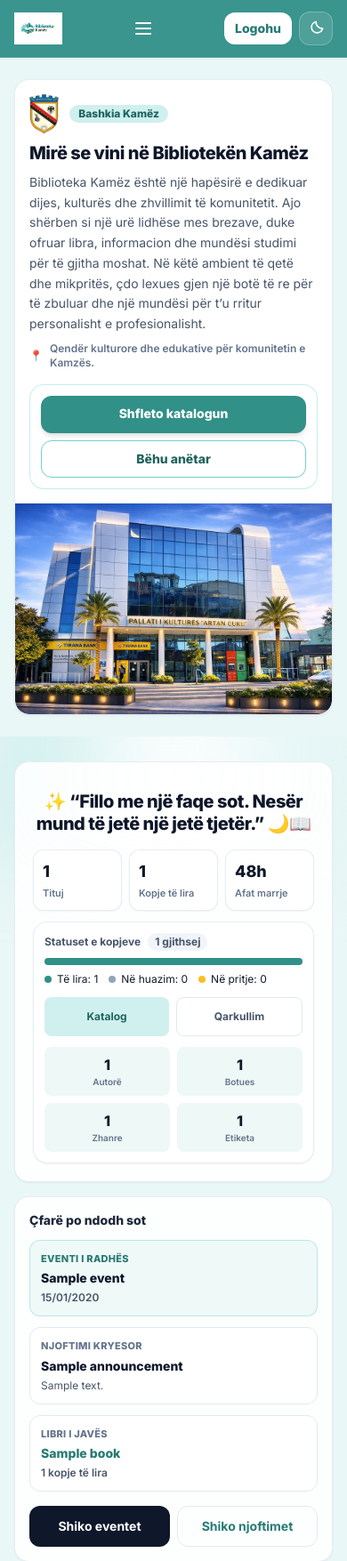
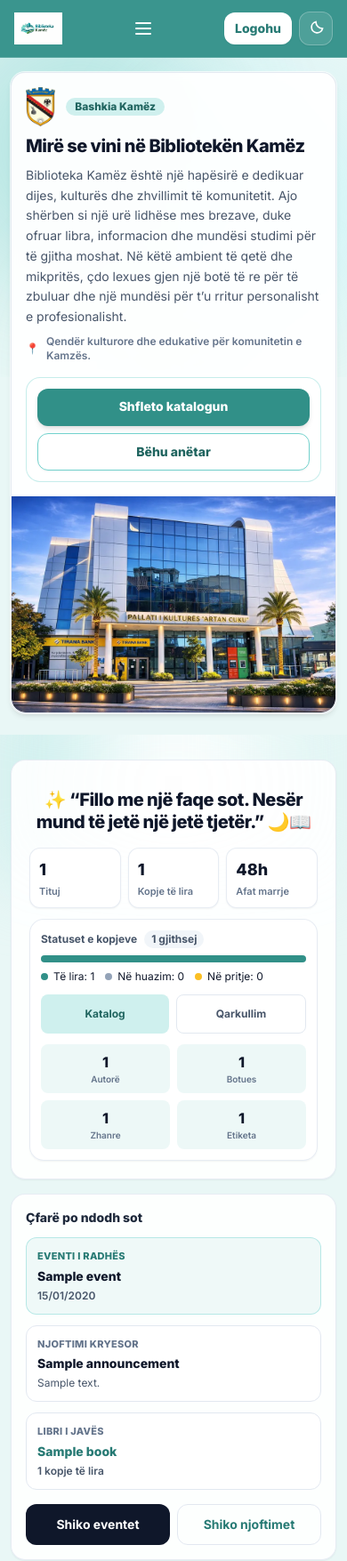
Before and after one commit to fatoslala12/biblioteka, a Django app: page / in a window 390 px wide. Shown: the top 1755 px of the page at 89% size. Run offline with Django 5.2, Linux system fonts and the light colour scheme; tables that the repository leaves empty hold one stand-in row (values such as "Sample post"); grey boxes marked "Sample" are stand-in pictures; parts of the project's set-up code (start-up, migrations or seed data) failed here and were passed over; some libraries are stand-ins or nearby versions.

Commit message:
Nav: Kryefaqja on desktop; premium home motion and mobile polish
- Add Kryefaqja as first desktop nav link with active state on /; highlight mobile Kryefaqja when home.
- Ambient animated orbs behind hero; breathing card shadows (sl-premium-surface) on hero, stats, today, featured, gallery.
- Animated gradient wash in second section; staggered fade-up for hero copy; consolidate reduced-motion overrides.
- Tighter mobile section padding, rounded-3xl cards from sm up, improved featured carousel width on small screens.

Made-with: Cursor

```diff
--- a/cms/templates/cms/base.html
+++ b/cms/templates/cms/base.html
@@ -93,6 +93,7 @@
               <svg class="h-6 w-6" fill="none" stroke="currentColor" viewBox="0 0 24 24"><path stroke-linecap="round" stroke-linejoin="round" stroke-width="2" d="M4 6h16M4 12h16M4 18h16"/></svg>
             </button>
             <nav id="sl-desktop-nav" class="hidden items-center gap-1 md:flex">
+              <a href="/" class="rounded-xl px-3 py-2 text-sm font-medium hover:bg-white/10 hover:text-white dark:hover:bg-brand-500/20 {% if request.path == '/' %}bg-white/20 text-white ring-1 ring-white/35 dark:ring-brand-300/40{% else %}text-white/90{% endif %}">Kryefaqja</a>
               <a href="/catalog/" class="rounded-xl px-3 py-2 text-sm font-medium hover:bg-white/10 hover:text-white dark:hover:bg-brand-500/20 {% if '/catalog/' in request.path or '/books/' in request.path %}bg-white/20 text-white ring-1 ring-white/35 dark:ring-brand-300/40{% else %}text-white/90{% endif %}">Katalog</a>
               <a href="/njoftime/" class="rounded-xl px-3 py-2 text-sm font-medium hover:bg-white/10 hover:text-white dark:hover:bg-brand-500/20 {% if '/njoftime/' in request.path %}bg-white/20 text-white ring-1 ring-white/35 dark:ring-brand-300/40{% else %}text-white/90{% endif %}">Njoftime</a>
               <a href="/evente/" class="rounded-xl px-3 py-2 text-sm font-medium hover:bg-white/10 hover:text-white dark:hover:bg-brand-500/20 {% if '/evente/' in request.path %}bg-white/20 text-white ring-1 ring-white/35 dark:ring-brand-300/40{% else %}text-white/90{% endif %}">Evente</a>
@@ -142,7 +143,7 @@
             <button id="sl-mobile-menu-close" type="button" class="rounded-lg p-2 text-white hover:bg-white/10" aria-label="Mbylle">✕</button>
           </div>
           <nav class="flex flex-col gap-1 p-4">
-            <a href="/" class="rounded-xl px-3 py-2.5 text-sm font-medium text-white/95 hover:bg-white/10">Kryefaqja</a>
+            <a href="/" class="rounded-xl px-3 py-2.5 text-sm font-medium {% if request.path == '/' %}bg-white/20 text-white ring-1 ring-white/30{% else %}text-white/95 hover:bg-white/10{% endif %}">Kryefaqja</a>
             <a href="/catalog/" class="rounded-xl px-3 py-2.5 text-sm font-medium text-white/95 hover:bg-white/10">Katalog</a>
             <a href="/njoftime/" class="rounded-xl px-3 py-2.5 text-sm font-medium text-white/95 hover:bg-white/10">Njoftime</a>
             <a href="/evente/" class="rounded-xl px-3 py-2.5 text-sm font-medium text-white/95 hover:bg-white/10">Evente</a>
--- a/cms/templates/cms/home.html
+++ b/cms/templates/cms/home.html
@@ -5,10 +5,15 @@
 
 {% block content %}
   <!-- Mirë se vini + foto kryesore + galeri foto të vogla (hyrja e parë) -->
-  <section class="mx-auto w-full max-w-7xl px-4 py-6 sm:px-6 sm:py-8 lg:px-8">
-    <div class="min-w-0 overflow-hidden rounded-2xl border border-slate-200/80 bg-white shadow-sm dark:border-slate-700 dark:bg-slate-800/40">
+  <section class="relative mx-auto w-full max-w-7xl px-3 pb-6 pt-4 sm:px-6 sm:pb-8 sm:pt-6 lg:px-8">
+    <div class="pointer-events-none absolute inset-x-0 top-0 -z-10 h-[min(92vw,520px)] overflow-hidden sm:h-[480px]" aria-hidden="true">
+      <div class="sl-home-orb sl-home-orb-a absolute -left-[20%] top-[-18%] h-[min(85vw,380px)] w-[min(85vw,380px)] rounded-full bg-brand-400/30 blur-3xl dark:bg-brand-500/25"></div>
+      <div class="sl-home-orb sl-home-orb-b absolute -right-[12%] top-[8%] h-[min(70vw,320px)] w-[min(70vw,320px)] rounded-full bg-cyan-200/35 blur-3xl dark:bg-slate-600/25"></div>
+      <div class="sl-home-orb sl-home-orb-c absolute left-[20%] bottom-[-30%] h-[min(60vw,280px)] w-[min(60vw,280px)] rounded-full bg-emerald-200/25 blur-3xl dark:bg-emerald-900/20"></div>
+    </div>
+    <div class="sl-premium-surface sl-premium-hero min-w-0 overflow-hidden rounded-2xl border border-slate-200/90 bg-white/95 shadow-md ring-1 ring-white/70 backdrop-blur-sm dark:border-slate-600/50 dark:bg-slate-800/55 dark:ring-white/5 sm:rounded-3xl">
       <div class="grid grid-cols-1 gap-0 lg:grid-cols-12">
-        <div class="min-w-0 p-4 sm:p-6 lg:col-span-7 lg:p-8">
+        <div class="sl-hero-enter min-w-0 p-4 sm:p-6 lg:col-span-7 lg:p-8">
           <div class="flex min-w-0 flex-row flex-wrap items-center gap-3 sm:gap-4">
             <img src="{% static 'img/logo_kamez.png' %}" alt="Bashkia Kamëz" width="64" height="80" class="h-11 w-auto max-h-11 shrink-0 object-contain object-left sm:h-12 sm:max-h-12" loading="eager" decoding="async" fetchpriority="high" />
             <div class="inline-flex min-w-0 items-center rounded-full bg-brand-100 px-2.5 py-1 text-xs font-extrabold leading-none text-brand-800 dark:bg-brand-900/50 dark:text-brand-100">Bashkia Kamëz</div>
@@ -39,14 +44,14 @@
   <!-- Hero premium + CTA + What happens today -->
   <section class="relative">
     <div class="pointer-events-none absolute inset-0 overflow-hidden">
-      <div class="absolute -top-12 left-0 right-0 h-48 bg-gradient-to-r from-brand-200/50 via-white to-brand-100/50 blur-2xl"></div>
+      <div class="sl-premium-bg-drift absolute -top-12 left-0 right-0 h-52 bg-gradient-to-r from-brand-200/55 via-white to-brand-100/55 blur-2xl dark:from-brand-900/30 dark:via-slate-900/40 dark:to-brand-800/25"></div>
     </div>
 
-    <div class="relative mx-auto w-full max-w-7xl px-4 py-5 sm:px-6 sm:py-7 lg:px-8">
+    <div class="relative mx-auto w-full max-w-7xl px-3 py-5 sm:px-6 sm:py-7 lg:px-8">
       <div class="mt-2 grid grid-cols-1 items-stretch gap-4 sm:gap-6 lg:grid-cols-12 lg:gap-8">
         <!-- Kolona e majte: mesazh i paster + CTA ne qender -->
         <div class="lg:col-span-7">
-          <div class="sl-quote-card h-full min-h-[320px] rounded-2xl border border-slate-200/80 bg-white/90 p-5 shadow-sm dark:border-slate-700 dark:bg-slate-800/40 sm:p-6">
+          <div class="sl-quote-card sl-premium-surface sl-premium-surface-slow h-full min-h-[280px] rounded-2xl border border-slate-200/80 bg-white/90 p-5 shadow-sm dark:border-slate-700 dark:bg-slate-800/40 sm:min-h-[320px] sm:rounded-3xl sm:p-6">
             <div class="flex h-full flex-col text-left">
               <p class="mx-auto mt-3 max-w-xl text-center text-xl font-black leading-tight tracking-tight text-slate-900 dark:text-white sm:text-3xl">
                 ✨ “Fillo me një faqe sot. Nesër mund të jetë një jetë tjetër.” 🌙📖
@@ -109,7 +114,7 @@
 
         <!-- Kolona e djathte: cfare po ndodh sot -->
         <div class="lg:col-span-5">
-          <div class="h-full min-h-[320px] min-w-0 rounded-2xl border border-slate-200/80 bg-white/90 p-4 shadow-sm dark:border-slate-700 dark:bg-slate-800/40 sm:p-5">
+          <div class="sl-premium-surface sl-premium-surface-slow h-full min-h-[280px] min-w-0 rounded-2xl border border-slate-200/80 bg-white/90 p-4 shadow-sm dark:border-slate-700 dark:bg-slate-800/40 sm:min-h-[320px] sm:rounded-3xl sm:p-5">
             <div class="text-sm font-extrabold text-slate-800 dark:text-white">Çfarë po ndodh sot</div>
             <div class="mt-3 space-y-3">
               <div class="rounded-xl border border-brand-200/70 bg-brand-50/70 p-3 dark:border-brand-900/40 dark:bg-brand-900/20">
@@ -149,14 +154,14 @@
       </div>
 
       <!-- Tituj te rekomanduar: carousel horizontal me cover -->
-      <div class="mt-6 min-w-0 rounded-2xl border border-slate-200/80 bg-white/90 p-4 shadow-sm dark:border-slate-700 dark:bg-slate-800/40 sm:p-5">
+      <div class="sl-premium-surface sl-premium-surface-slow mt-6 min-w-0 rounded-2xl border border-slate-200/80 bg-white/90 p-4 shadow-sm dark:border-slate-700 dark:bg-slate-800/40 sm:rounded-3xl sm:p-5">
         <div class="flex items-center justify-between gap-2">
           <span class="text-sm font-extrabold text-slate-800 dark:text-white">Tituj të rekomanduar</span>
           <a class="text-xs font-bold text-brand-600 hover:text-brand-700 dark:text-brand-400" href="/catalog/">Të gjitha →</a>
         </div>
         <div class="mt-3 flex gap-3 overflow-x-auto pb-1 snap-x snap-mandatory">
           {% for b in featured %}
-            <a href="/books/{{ b.id }}/" class="snap-start shrink-0 w-52 rounded-2xl border border-slate-200 bg-white p-3 shadow-sm transition hover:-translate-y-0.5 hover:shadow-md dark:border-slate-700 dark:bg-slate-900/40">
+            <a href="/books/{{ b.id }}/" class="snap-start shrink-0 w-[min(100%,13.5rem)] max-w-[13.5rem] rounded-2xl border border-slate-200 bg-white p-3 shadow-sm transition duration-300 hover:-translate-y-0.5 hover:shadow-md active:scale-[0.98] dark:border-slate-700 dark:bg-slate-900/40 sm:w-52">
               <div class="relative h-44 overflow-hidden rounded-xl border border-slate-200 bg-gradient-to-br from-brand-100 to-brand-50 dark:border-slate-700 dark:from-slate-800 dark:to-slate-900">
                 <img
                   src="https://covers.openlibrary.org/b/isbn/{{ b.isbn }}-M.jpg?default=false"
@@ -181,7 +186,7 @@
       </div>
 
       {% if home_gallery %}
-      <div class="mt-4 min-w-0 rounded-2xl border border-slate-200/80 bg-white/90 p-4 shadow-sm dark:border-slate-700 dark:bg-slate-800/40 sm:p-5" style="content-visibility:auto; contain-intrinsic-size: 1px 220px;">
+      <div class="sl-premium-surface sl-premium-surface-slow mt-4 min-w-0 rounded-2xl border border-slate-200/80 bg-white/90 p-4 shadow-sm dark:border-slate-700 dark:bg-slate-800/40 sm:rounded-3xl sm:p-5" style="content-visibility:auto; contain-intrinsic-size: 1px 220px;">
         <div class="text-center text-[11px] font-bold uppercase tracking-wider text-slate-500 dark:text-slate-400 sm:text-xs">Pamje nga biblioteka</div>
         <div class="mt-2 grid grid-cols-2 gap-2 sm:mt-3 sm:grid-cols-4 sm:gap-3">
           {% for item in home_gallery %}
@@ -354,9 +359,6 @@
       0%, 100% { transform: translateY(0) scale(1); }
       50% { transform: translateY(-1px) scale(1.03); }
     }
-    @media (prefers-reduced-motion: reduce) {
-      .sl-book-icon { animation: none; }
-    }
     /* Foto hero: hyrje me fade + lehtë zhvendim */
     .sl-hero-photo-wrap .sl-hero-photo {
       opacity: 0;
@@ -369,11 +371,121 @@
         transform: scale(1);
       }
     }
+
+    /* Orbe ambient — lëvizje e butë */
+    @keyframes sl-home-orb-drift-a {
+      0%, 100% { transform: translate(0, 0) scale(1); opacity: 0.95; }
+      50% { transform: translate(8%, 6%) scale(1.1); opacity: 0.75; }
+    }
+    @keyframes sl-home-orb-drift-b {
+      0%, 100% { transform: translate(0, 0) scale(1); opacity: 0.9; }
+      50% { transform: translate(-7%, 5%) scale(1.07); opacity: 0.7; }
+    }
+    @keyframes sl-home-orb-drift-c {
+      0%, 100% { transform: translate(0, 0) scale(1); opacity: 0.85; }
+      50% { transform: translate(5%, -6%) scale(1.12); opacity: 0.65; }
+    }
+    .sl-home-orb-a { animation: sl-home-orb-drift-a 22s ease-in-out infinite; }
+    .sl-home-orb-b { animation: sl-home-orb-drift-b 26s ease-in-out infinite -3s; }
+    .sl-home-orb-c { animation: sl-home-orb-drift-c 30s ease-in-out infinite -6s; }
+
+    /* Hije që “lëviz” — premium cards */
+    @keyframes sl-premium-glow-light {
+      0%, 100% {
+        box-shadow:
+          0 4px 14px rgba(15, 23, 42, 0.06),
+          0 14px 36px -10px rgba(49, 145, 137, 0.16),
+          inset 0 1px 0 rgba(255, 255, 255, 0.9);
+      }
+      50% {
+        box-shadow:
+          0 10px 28px rgba(15, 23, 42, 0.1),
+          0 26px 52px -8px rgba(49, 145, 137, 0.3),
+          inset 0 1px 0 rgba(255, 255, 255, 1);
+      }
+    }
+    @keyframes sl-premium-glow-dark {
+      0%, 100% {
+        box-shadow:
+          0 4px 18px rgba(0, 0, 0, 0.45),
+          0 16px 40px -12px rgba(49, 145, 137, 0.22),
+          inset 0 1px 0 rgba(255, 255, 255, 0.06);
+      }
+      50% {
+        box-shadow:
+          0 12px 36px rgba(0, 0, 0, 0.55),
+          0 28px 64px -10px rgba(72, 209, 204, 0.2),
+          inset 0 1px 0 rgba(255, 255, 255, 0.1);
+      }
+    }
+    .sl-premium-surface {
+      animation: sl-premium-glow-light 6.8s ease-in-out infinite;
+    }
+    .dark .sl-premium-surface {
+      animation-name: sl-premium-glow-dark;
+    }
+    .sl-premium-surface-slow {
+      animation-duration: 11.5s;
+      animation-delay: -2s;
+    }
+    .sl-premium-hero {
+      animation-duration: 5.8s;
+    }
+
+    /* Sfond blur i seksionit të dytë — pulsim i lehtë */
+    @keyframes sl-premium-bg-drift {
+      0% { opacity: 0.45; transform: scaleX(0.94) translateX(-2%); }
+      100% { opacity: 0.82; transform: scaleX(1.05) translateX(2%); }
+    }
+    .sl-premium-bg-drift {
+      transform-origin: center;
+      animation: sl-premium-bg-drift 16s ease-in-out infinite alternate;
+    }
+    .dark .sl-premium-bg-drift {
+      animation-duration: 18s;
+    }
+
+    /* Hyrje e përmbajtjes së majtë të hero */
+    @keyframes sl-fade-up-soft {
+      from { opacity: 0; transform: translateY(12px); }
+      to { opacity: 1; transform: translateY(0); }
+    }
+    .sl-hero-enter > * {
+      opacity: 0;
+      animation: sl-fade-up-soft 0.72s cubic-bezier(0.22, 1, 0.36, 1) forwards;
+    }
+    .sl-hero-enter > *:nth-child(1) { animation-delay: 0.04s; }
+    .sl-hero-enter > *:nth-child(2) { animation-delay: 0.1s; }
+    .sl-hero-enter > *:nth-child(3) { animation-delay: 0.16s; }
+    .sl-hero-enter > *:nth-child(4) { animation-delay: 0.22s; }
+    .sl-hero-enter > *:nth-child(5) { animation-delay: 0.28s; }
+
     @media (prefers-reduced-motion: reduce) {
+      .sl-book-icon { animation: none !important; }
       .sl-hero-photo-wrap .sl-hero-photo {
-        animation: none;
-        opacity: 1;
-        transform: none;
+        animation: none !important;
+        opacity: 1 !important;
+        transform: none !important;
+      }
+      .sl-home-orb-a,
+      .sl-home-orb-b,
+      .sl-home-orb-c { animation: none !important; opacity: 0.7; transform: none !important; }
+      .sl-premium-surface,
+      .sl-premium-surface-slow,
+      .sl-premium-hero {
+        animation: none !important;
+        box-shadow: 0 4px 14px rgba(15, 23, 42, 0.08);
+      }
+      .dark .sl-premium-surface,
+      .dark .sl-premium-surface-slow,
+      .dark .sl-premium-hero {
+        box-shadow: 0 4px 18px rgba(0, 0, 0, 0.4);
+      }
+      .sl-premium-bg-drift { animation: none !important; opacity: 0.65; transform: none !important; }
+      .sl-hero-enter > * {
+        animation: none !important;
+        opacity: 1 !important;
+        transform: none !important;
       }
     }
   </style>
```
